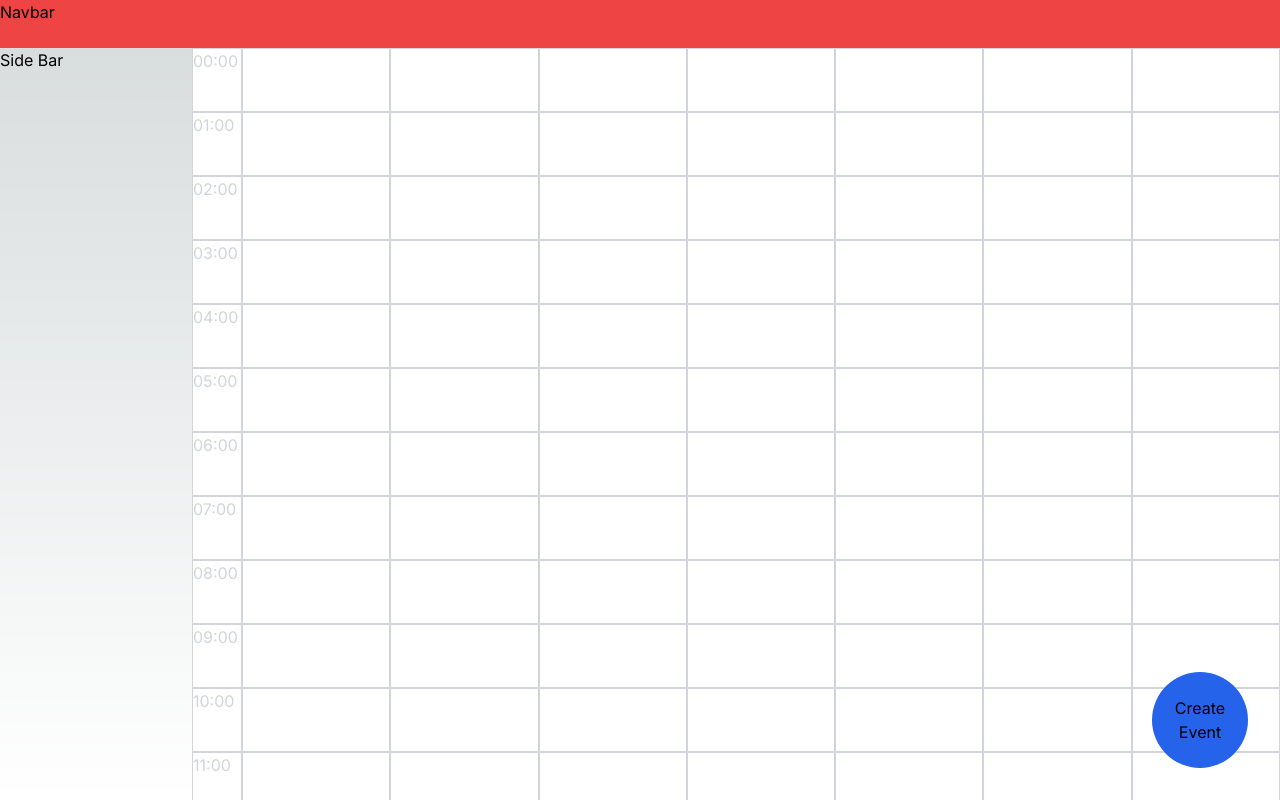
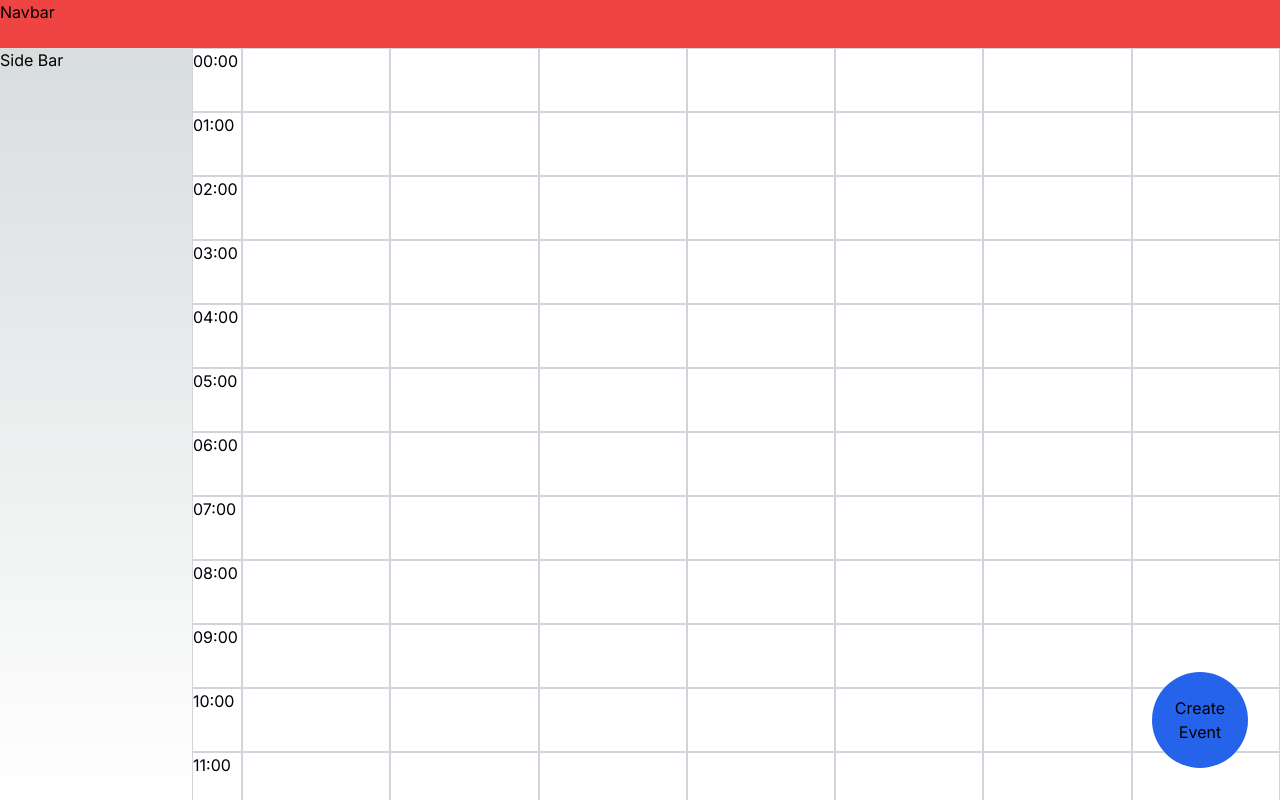
Before and after one commit to lucasduartesobreira/CalendarForge, a Next.js app: page / in a window 1280 px wide. Built offline with nearby package versions, Linux system fonts and the light colour scheme.

Commit message:
fix(calendar): hour text black

```diff
--- a/app/components/calendar/calendarWeek.tsx
+++ b/app/components/calendar/calendarWeek.tsx
@@ -104,11 +104,13 @@ const HoursBackground = () => {
       {range24.map((_value, index) => {
         return (
           <SquareBG
-            style={`row-start-[${index + 1}] col-start-[1] row-span-[${
+            style={`${rowStartClass[index]} col-start-[1] row-span-[${
               index + 1
             }]`}
             childrens={
-              <p key={index}>{`${index < 10 ? `0${index}` : index}:00`}</p>
+              <p key={index} className="text-black">{`${
+                index < 10 ? `0${index}` : index
+              }:00`}</p>
             }
             key={index}
           />
```
